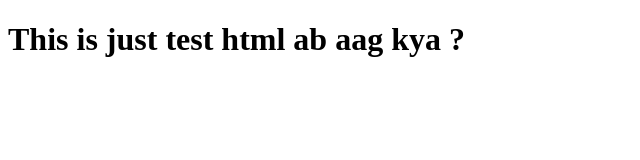
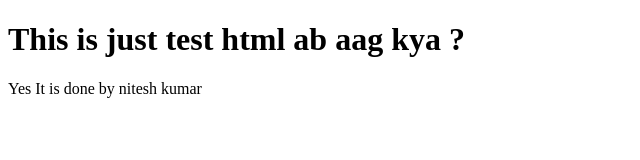
Before and after one commit to kumarnitesh345/testonly, a plain HTML site: page index.html in a window 1280 px wide. Shown: the whole page, without its empty margins (0-640 px from the left). Drawn offline with Linux system fonts and the light colour scheme.

Commit message:
Update index.html

```diff
--- a/index.html
+++ b/index.html
@@ -7,5 +7,6 @@
 </head>
 <body>
     <h1>This is just test html ab aag kya ? </h1>
+    <p>Yes It is done by nitesh kumar </p>
 </body>
 </html>
```
